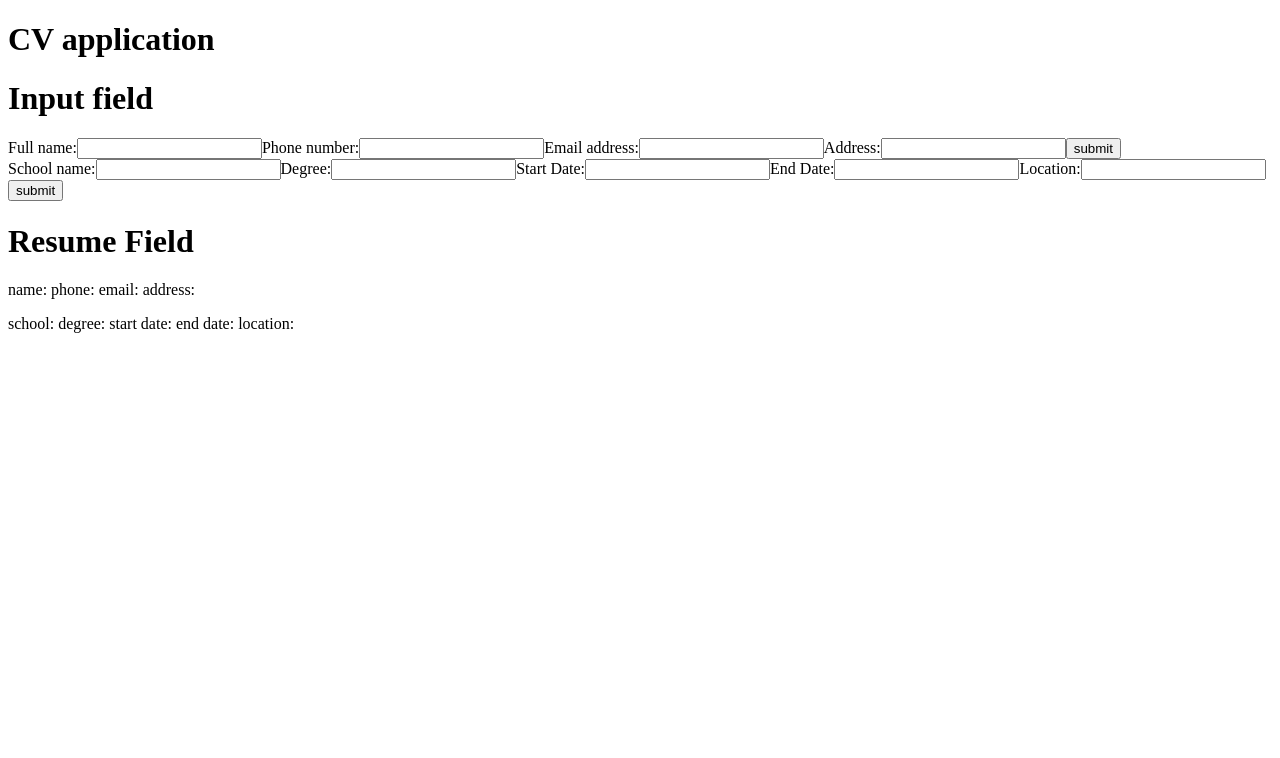
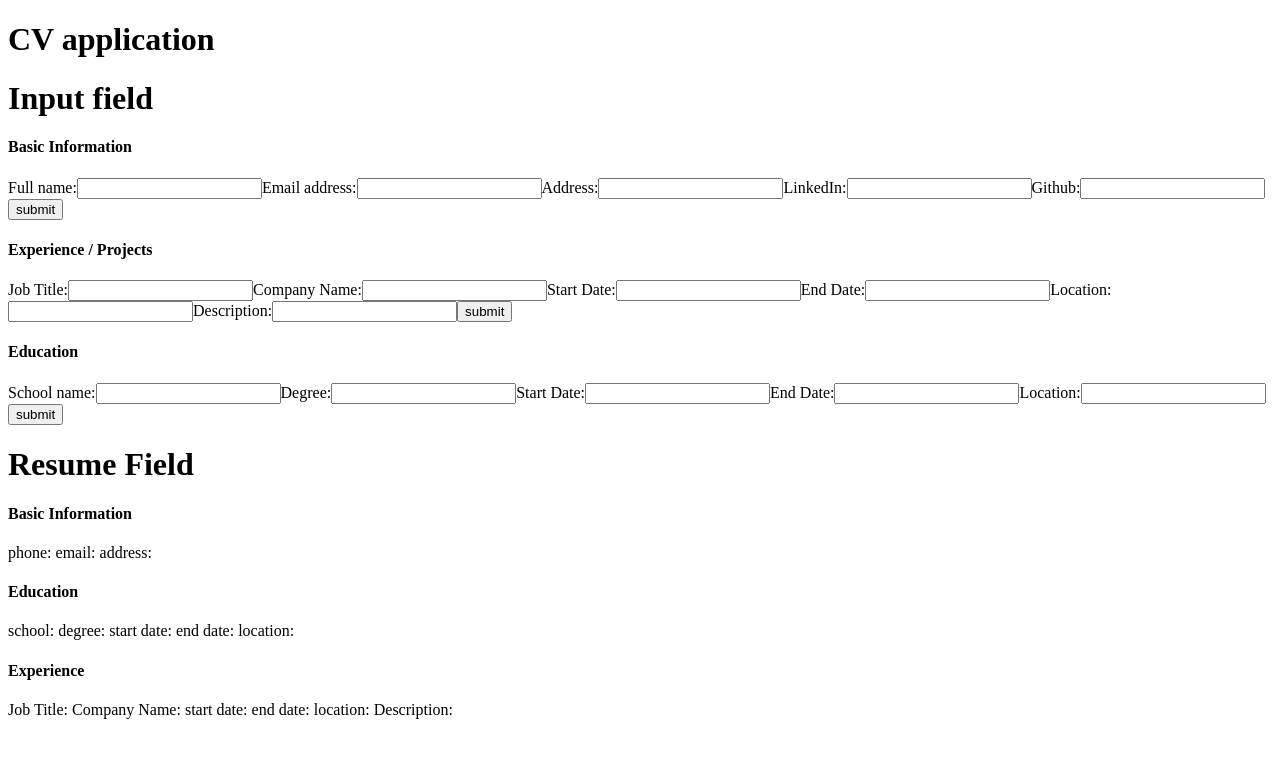
Before and after one commit to kosunghw/cv-application, a React (Vite) app: page / in a window 1280 px wide. Shown: the top 758 px of the page. Built offline with nearby package versions, Linux system fonts and the light colour scheme.

Commit message:
Finish input logics, styling needs to be done

```diff
--- a/index.html
+++ b/index.html
@@ -4,7 +4,7 @@
     <meta charset="UTF-8" />
     <link rel="icon" type="image/png" href="/resume.png" />
     <meta name="viewport" content="width=device-width, initial-scale=1.0" />
-    <title>CV application</title>
+    <title>DEVS CV</title>
   </head>
   <body>
     <div id="root"></div>
--- a/src/App.jsx
+++ b/src/App.jsx
@@ -5,9 +5,10 @@ import Resume from "./components/Resume";
 function App() {
   const [person, setPerson] = useState({
     fullName: "",
-    phoneNumber: "",
     emailAddress: "",
     address: "",
+    linkedIn: "",
+    github: "",
   });
 
   const [education, setEducation] = useState({
@@ -18,29 +19,25 @@ function App() {
     location: "",
   });
 
-  // function handleFirstNameChange(e) {
-  //   setPerson({ ...person, firstName: e.target.value });
-  // }
-  // function handleLastNameChange(e) {
-  //   setPerson({ ...person, lastName: e.target.value });
-  // }
-  // function handlePhoneChange(e) {
-  //   setPerson({ ...person, phoneNumber: e.target.value });
-  // }
-  // function handleEmailChange(e) {
-  //   setPerson({ ...person, emailAddress: e.target.value });
-  // }
-  // function handleAddressChange(e) {
-  //   setPerson({ ...person, address: e.target.value });
-  // }
+  const [experience, setExperience] = useState({
+    jobTitle: "",
+    companyName: "",
+    startDate: "",
+    endDate: "",
+    location: "",
+    description: "",
+  });
+
+  // const [skills, setSkills] = useState([]);
 
   function handleBasicSubmit(e) {
     e.preventDefault();
     const newObj = {
       fullName: document.getElementById("name").value,
-      phoneNumber: document.getElementById("phone-number").value,
       emailAddress: document.getElementById("email").value,
       address: document.getElementById("address").value,
+      linkedIn: document.getElementById("linkedIn").value,
+      github: document.getElementById("github").value,
     };
     setPerson(newObj);
   }
@@ -57,14 +54,28 @@ function App() {
     setEducation(newObj);
   }
 
+  function handleExperienceSubmit(e) {
+    e.preventDefault();
+    const newObj = {
+      jobTitle: document.getElementById("job-title").value,
+      companyName: document.getElementById("company-name").value,
+      startDate: document.getElementById("job-start-date").value,
+      endDate: document.getElementById("job-end-date").value,
+      location: document.getElementById("job-location").value,
+      description: document.getElementById("job-description"),
+    };
+    setExperience(newObj);
+  }
+
   return (
     <>
       <h1>CV application</h1>
       <Form
         handleBasicSubmit={handleBasicSubmit}
         handleEducationSubmit={handleEducationSubmit}
+        handleExperienceSubmit={handleExperienceSubmit}
       />
-      <Resume person={person} education={education} />
+      <Resume person={person} education={education} experience={experience} />
     </>
   );
 }
--- a/src/components/Form.jsx
+++ b/src/components/Form.jsx
@@ -1,10 +1,15 @@
 import { useState } from "react";
 
-function Form({ handleBasicSubmit, handleEducationSubmit }) {
+function Form({
+  handleBasicSubmit,
+  handleEducationSubmit,
+  handleExperienceSubmit,
+}) {
   return (
     <>
       <h1>Input field</h1>
       <BasicInformation handleBasicSubmit={handleBasicSubmit} />
+      <Experience handleExperienceSubmit={handleExperienceSubmit} />
       <Education handleEducationSubmit={handleEducationSubmit} />
     </>
   );
@@ -13,6 +18,7 @@ function Form({ handleBasicSubmit, handleEducationSubmit }) {
 function BasicInformation({ handleBasicSubmit }) {
   return (
     <div>
+      <h4>Basic Information</h4>
       <form
         onSubmit={(e) => {
           handleBasicSubmit(e);
@@ -22,10 +28,7 @@ function BasicInformation({ handleBasicSubmit }) {
           Full name:
           <input type="text" id="name" />
         </label>
-        <label htmlFor="phone-number">
-          Phone number:
-          <input type="text" id="phone-number" />
-        </label>
+
         <label htmlFor="email">
           Email address:
           <input type="text" id="email" />
@@ -33,6 +36,14 @@ function BasicInformation({ handleBasicSubmit }) {
         <label htmlFor="address">
           Address:
           <input type="text" id="address" />
+        </label>
+        <label htmlFor="linkedIn">
+          LinkedIn:
+          <input type="text" id="linkedIn" />
+        </label>
+        <label htmlFor="github">
+          Github:
+          <input type="text" id="github" />
         </label>
         <button type="submit">submit</button>
       </form>
@@ -43,6 +54,7 @@ function BasicInformation({ handleBasicSubmit }) {
 function Education({ handleEducationSubmit }) {
   return (
     <div>
+      <h4>Education</h4>
       <form
         onSubmit={(e) => {
           handleEducationSubmit(e);
@@ -74,4 +86,43 @@ function Education({ handleEducationSubmit }) {
   );
 }
 
+function Experience({ handleExperienceSubmit }) {
+  return (
+    <div>
+      <h4>Experience / Projects</h4>
+      <form
+        onSubmit={(e) => {
+          handleExperienceSubmit(e);
+        }}
+      >
+        <label htmlFor="job-title">
+          Job Title:
+          <input type="text" id="job-title" />
+        </label>
+        <label htmlFor="company-name">
+          Company Name:
+          <input type="text" id="company-name" />
+        </label>
+        <label htmlFor="start-date">
+          Start Date:
+          <input type="text" id="job-start-date" />
+        </label>
+        <label htmlFor="end-date">
+          End Date:
+          <input type="text" id="job-end-date" />
+        </label>
+        <label htmlFor="job-location">
+          Location:
+          <input type="text" id="job-location" />
+        </label>
+        <label htmlFor="description">
+          Description:
+          <input type="text" id="description" />
+        </label>
+        <button type="submit">submit</button>
+      </form>
+    </div>
+  );
+}
+
 export default Form;
--- a/src/components/Resume.jsx
+++ b/src/components/Resume.jsx
@@ -1,17 +1,26 @@
 import { useState } from "react";
 
-function Resume({ person, education }) {
+function Resume({ person, education, experience }) {
   return (
     <div>
       <h1>Resume Field</h1>
+      <h4>Basic Information</h4>
+      <h1>{person.fullName}</h1>
       <p>
-        name: {person.firstName} {person.lastName} phone: {person.phoneNumber}{" "}
-        email: {person.emailAddress} address: {person.address}
+        phone: {person.phoneNumber} email: {person.emailAddress} address:{" "}
+        {person.address}
       </p>
+      <h4>Education</h4>
       <p>
         school: {education.school} degree: {education.degree} start date:{" "}
         {education.startDate} end date: {education.endDate} location:{" "}
         {education.location}
+      </p>
+      <h4>Experience</h4>
+      <p>
+        Job Title: {experience.jobTitle} Company Name: {experience.companyName}{" "}
+        start date: {experience.startDate} end date: {experience.endDate}{" "}
+        location: {experience.location} Description: {experience.description}
       </p>
     </div>
   );
```
